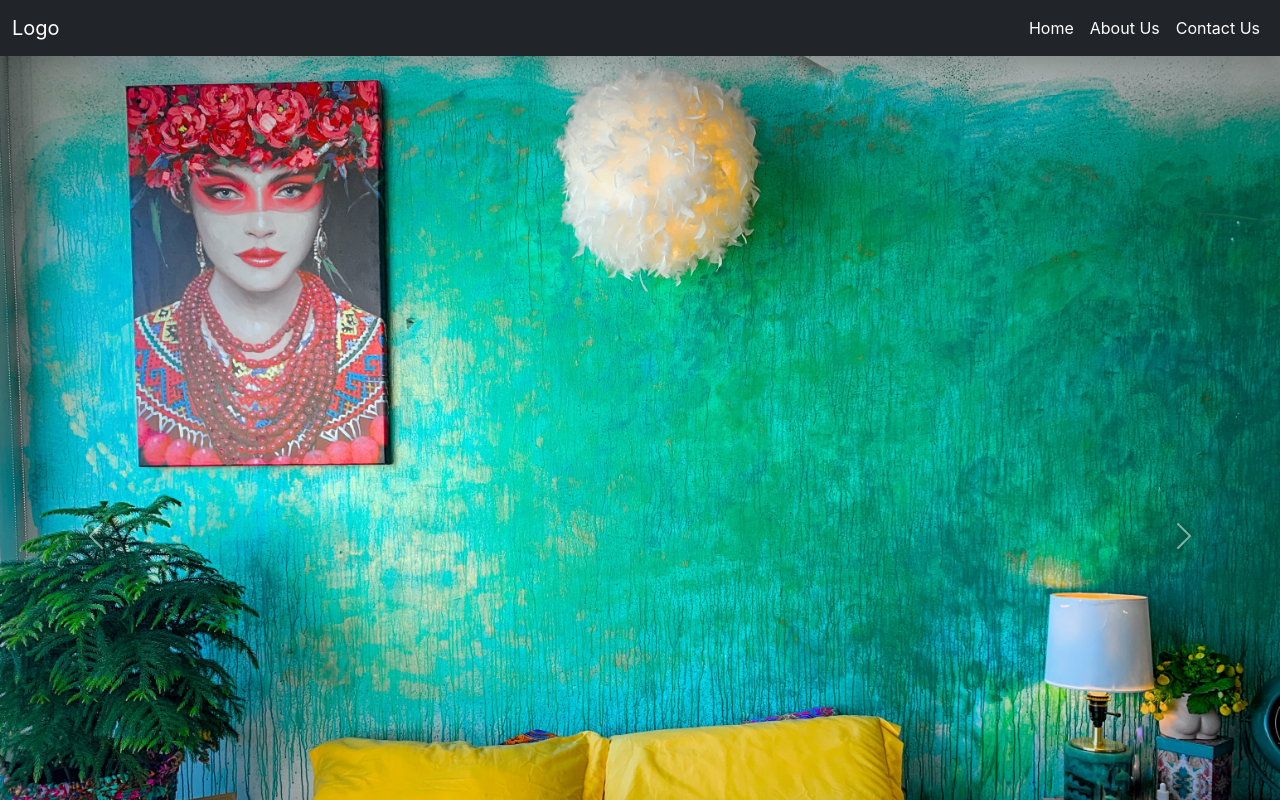
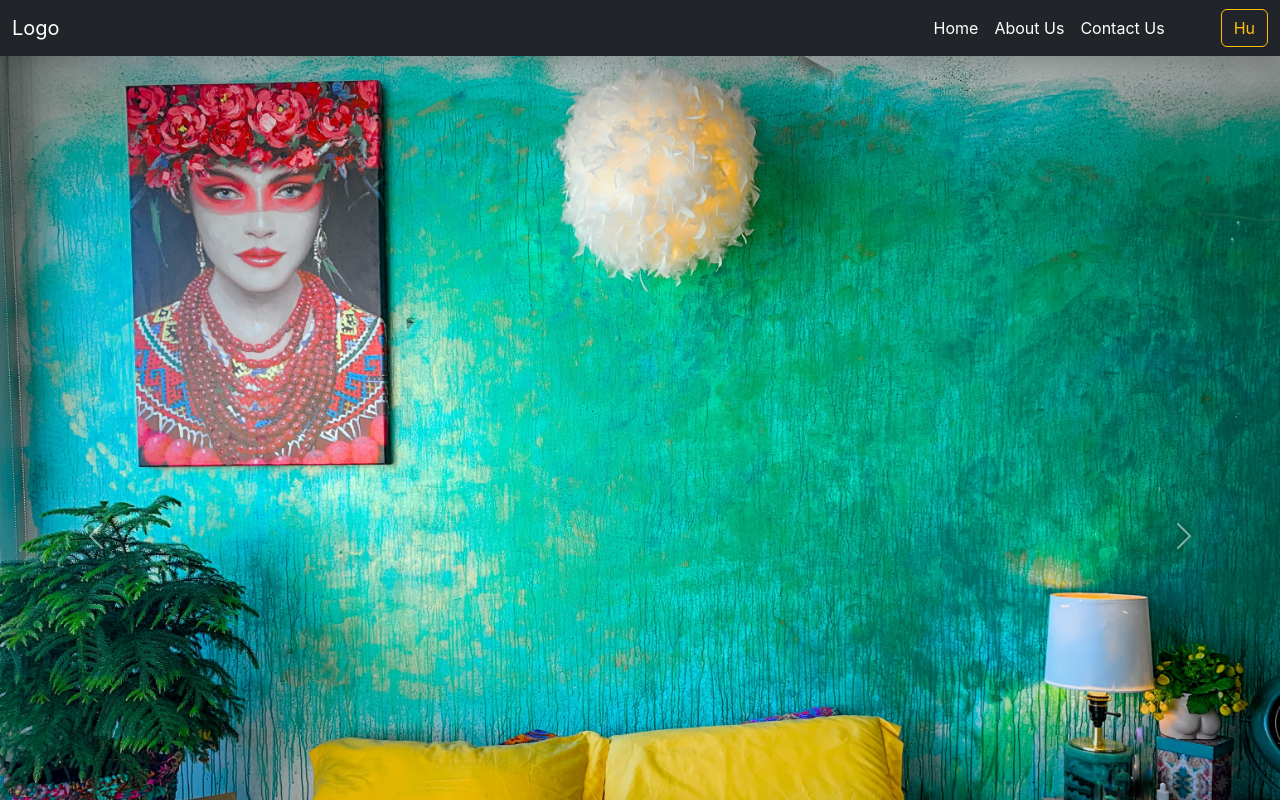
Before and after one commit to VivienSzabo/responsive_website, a React (Create React App) app: page / in a window 1280 px wide. Shown: the top 800 px of the page. Built offline with nearby package versions, Linux system fonts and the light colour scheme; the HTML template or start-up script is replaced by a standard one.

Commit message:
used language selector

```diff
--- a/src/App.js
+++ b/src/App.js
@@ -8,14 +8,26 @@ import About from './components/pages/About';
 import ImageInfo from './components/inc/ImageInfo';
 
 
+import { useState } from 'react';
+import enTranslations from './translations/en.json';
+import hunTranslations from './translations/hun.json';
+
+
 function App() {
+
+  const [selectedLanguage, setSelectedLanguage] = useState('en');
+
+
+  const handleLanguageChange = (language) => {
+    setSelectedLanguage(language);
+  };
 
   return (
     <div className="App">
-      <Navbar />
+      <Navbar onSelectLanguage={handleLanguageChange} selectedLanguage={selectedLanguage} enTranslations={enTranslations} hunTranslations={hunTranslations}/>
       <BrowserRouter>
       <Routes>
-        <Route path="/" element={<Home />}/>
+        <Route path="/" element={<Home selectedLanguage={selectedLanguage} enTranslations={enTranslations} hunTranslations={hunTranslations}/>}/>
         <Route path="/about" element={<About />} />
         <Route path="/contact" element={<Contact />} />
         <Route path="*" element={<Home />}/>
--- a/src/components/inc/Navbar.js
+++ b/src/components/inc/Navbar.js
@@ -1,6 +1,10 @@
 import React from "react";
+import LanguageSelector from '../LanguageSelector';
 
-function Navbar() {
+function Navbar({ onSelectLanguage, selectedLanguage, enTranslations, hunTranslations}) {
+
+  const navTranslations = selectedLanguage === 'en' ? enTranslations : hunTranslations;
+
   return (
 
     <nav className="navbar navbar-expand-lg bg-dark sticky-bottom shadow">
@@ -9,7 +13,7 @@ function Navbar() {
           Logo
         </a>
         <button
-          className="navbar-toggler "
+          className="navbar-toggler bg-light"
           type="button"
           data-bs-toggle="collapse"
           data-bs-target="#navbarSupportedContent"
@@ -23,21 +27,25 @@ function Navbar() {
           <ul className="navbar-nav ms-auto mb-2 mb-lg-0">
             <li className="nav-item">
               <a className="nav-link active text-white" aria-current="page" href="/">
-                Home
+                {navTranslations.nav.home}
               </a>
             </li>
             <li className="nav-item">
               <a className="nav-link text-white" href="/about">
-                About Us
+              {navTranslations.nav.about}
               </a>
             </li>
             <li className="nav-item">
               <a className="nav-link text-white" href="/contact">
-                Contact Us
+              {navTranslations.nav.contact}
               </a>
             </li>
           </ul>
+
+          <LanguageSelector onSelectLanguage={onSelectLanguage} selectedLanguage={selectedLanguage} />
+
         </div>
+
       </div>
     </nav>
   );
```
